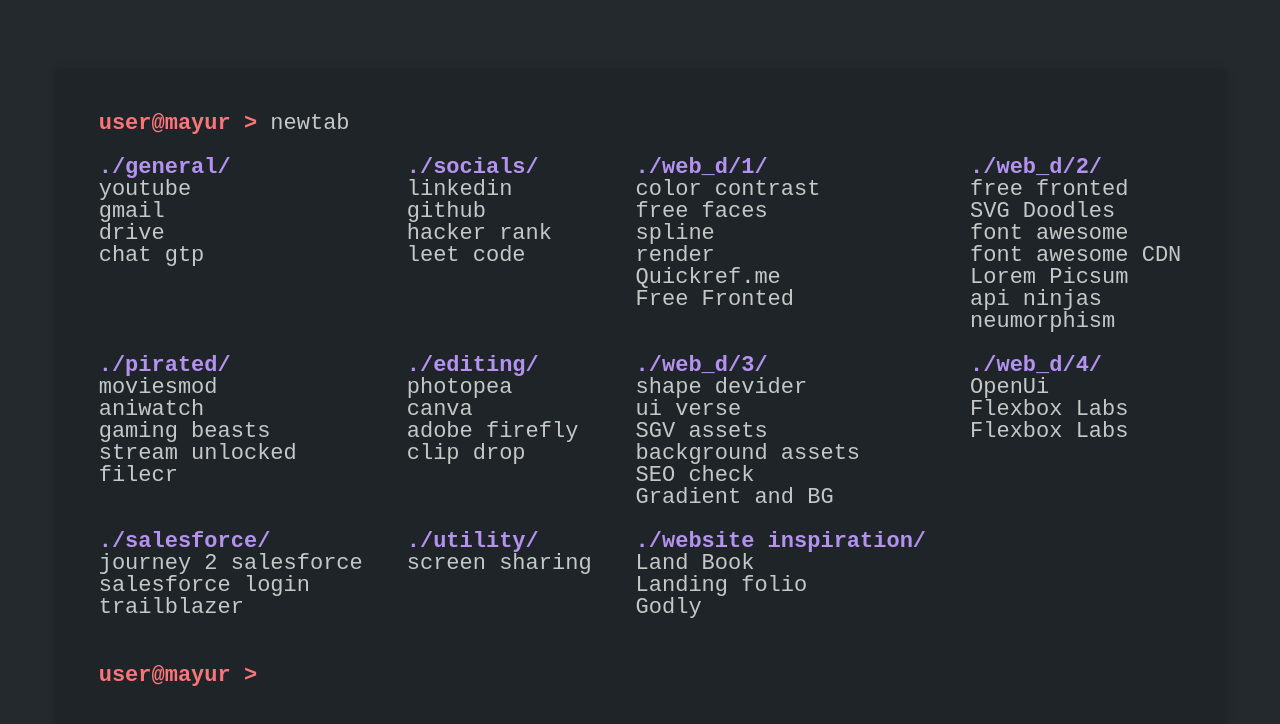
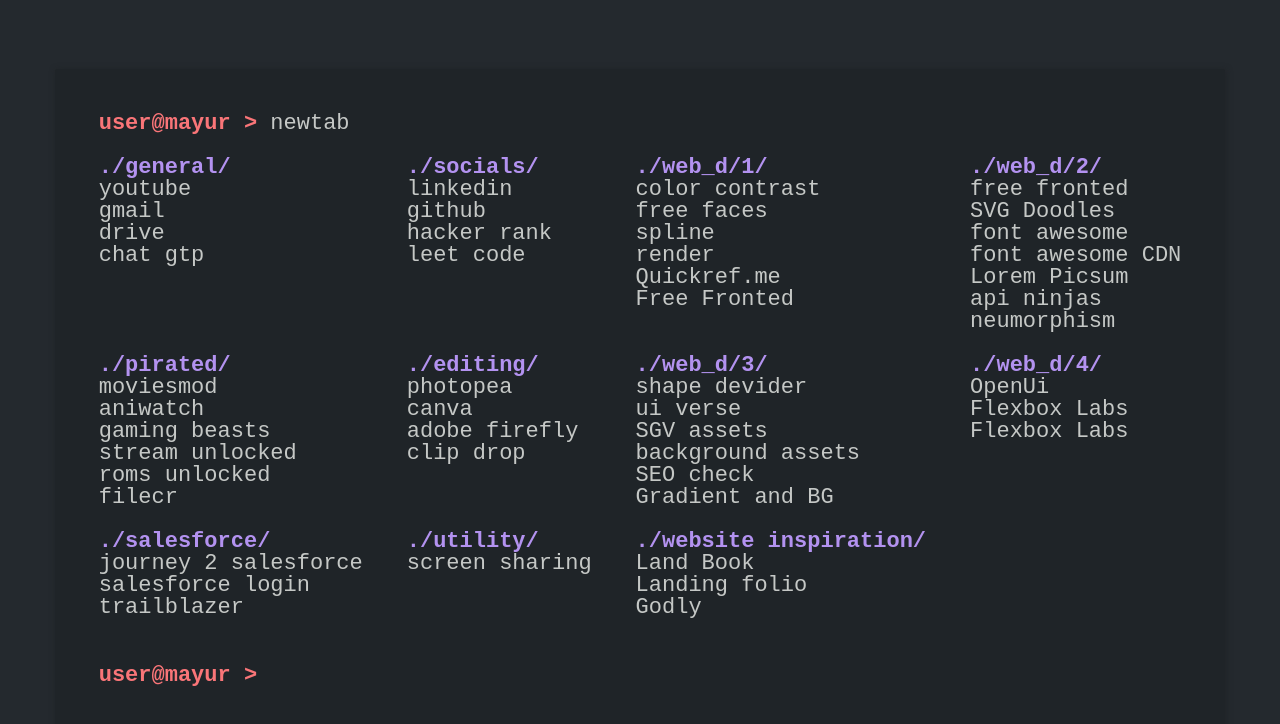
Before and after one commit to MayurDhwaj2001/Custom-Chrome-Page, a plain HTML site: page index.html in a window 1280 px wide. Drawn offline with Linux system fonts and the light colour scheme.

Commit message:
roms unlocked addede

```diff
--- a/index.html
+++ b/index.html
@@ -61,6 +61,8 @@
         <li><a draggable="false" href="https://aniwatch.to/home">aniwatch</a></li>
         <li><a draggable="false" href="https://gamingbeasts.com/">gaming beasts</a></li>
         <li><a draggable="false" href="https://steamunlocked.net/">stream unlocked</a></li>
+        <li><a draggable="false" href="https://romsunlocked.com/">roms unlocked</a></li>
+
         <li><a draggable="false" href="https://filecr.com/en/">filecr</a></li>
       </ul>
 
```
